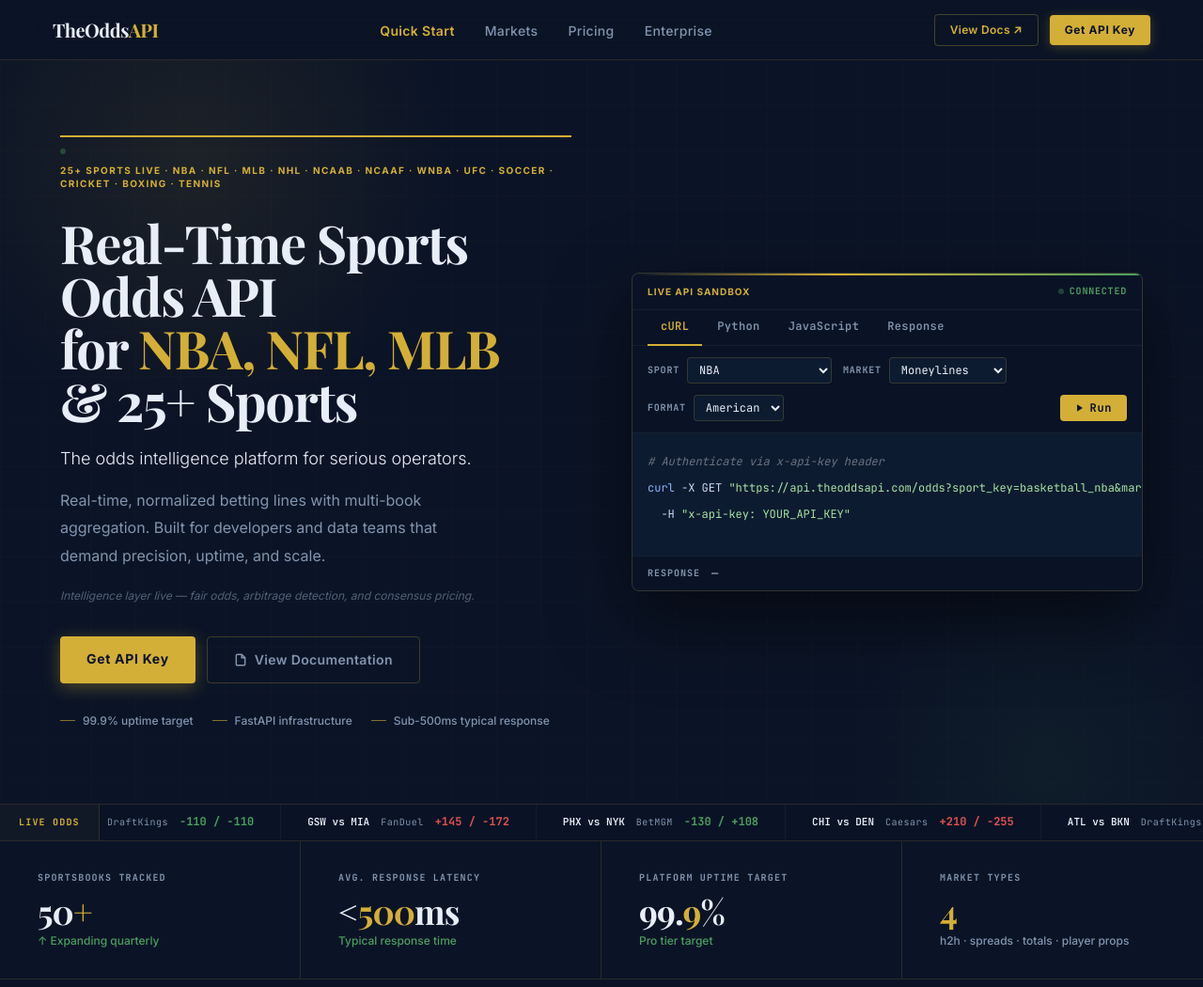
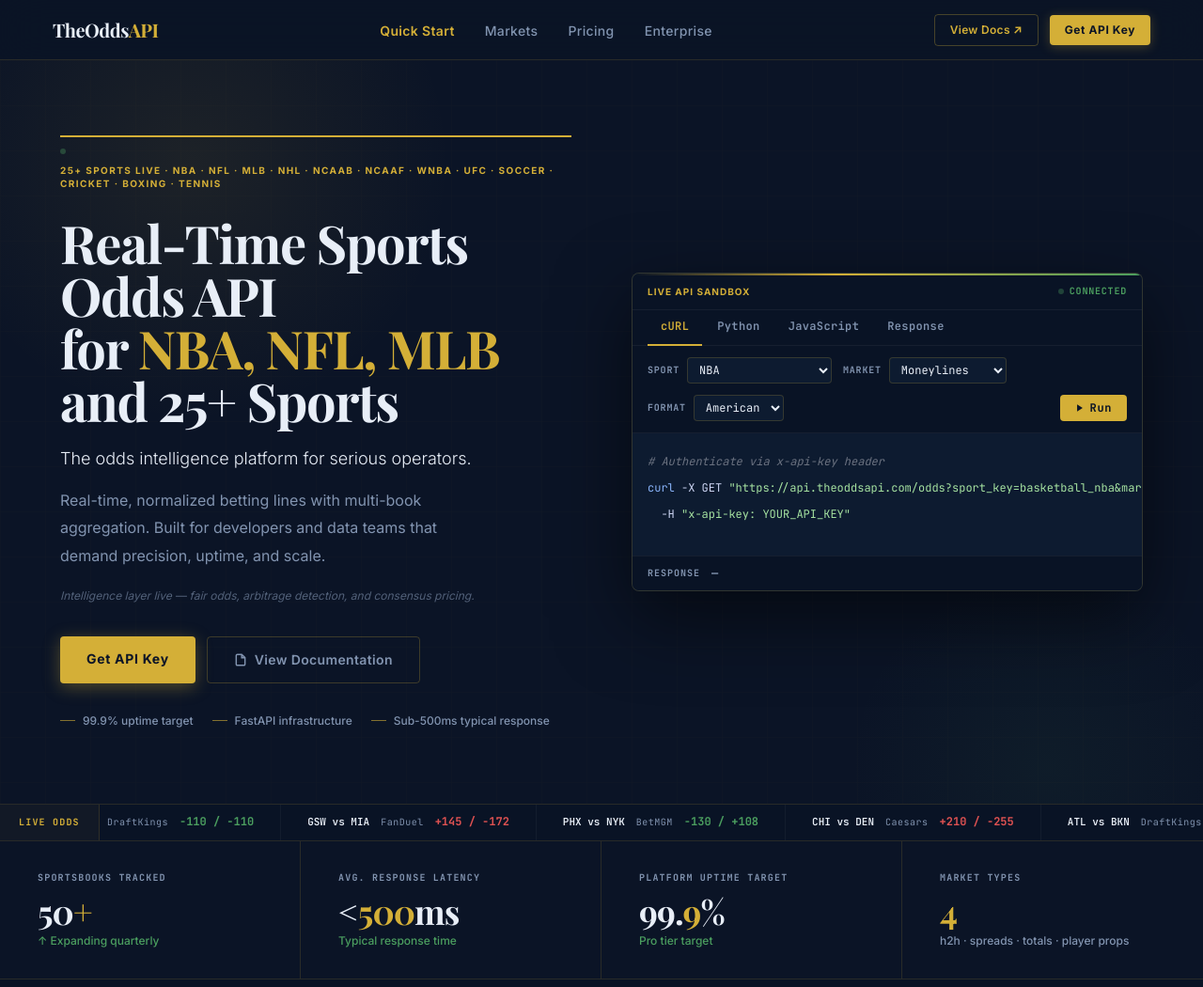
Before and after one commit to kishpatel1222-prog/theoddsapi-landing, a plain HTML site: page index.html in a window 1280 px wide. Shown: the top 1050 px of the page at 94% size. Drawn offline with nearby package versions, Linux system fonts and the light colour scheme; a web font is replaced by a local one.

Commit message:
H1: '& 25+ Sports' → 'and 25+ Sports' (cleaner serif rendering)

```diff
--- a/index.html
+++ b/index.html
@@ -325,7 +325,7 @@
                  tracking-tight text-[#E8EEF7] mb-5">
         Real-Time Sports Odds API<br/>
         for <em class="not-italic text-gold">NBA, NFL, MLB</em><br/>
-        &amp; 25+ Sports
+        and 25+ Sports
       </h1>
 
       <p class="text-[#E8EEF7] text-lg leading-[1.55] mb-4 max-w-[480px] font-light">
```
